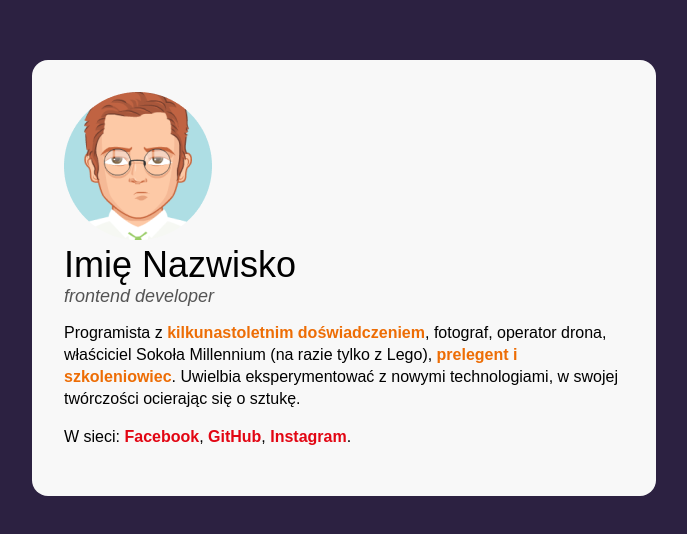
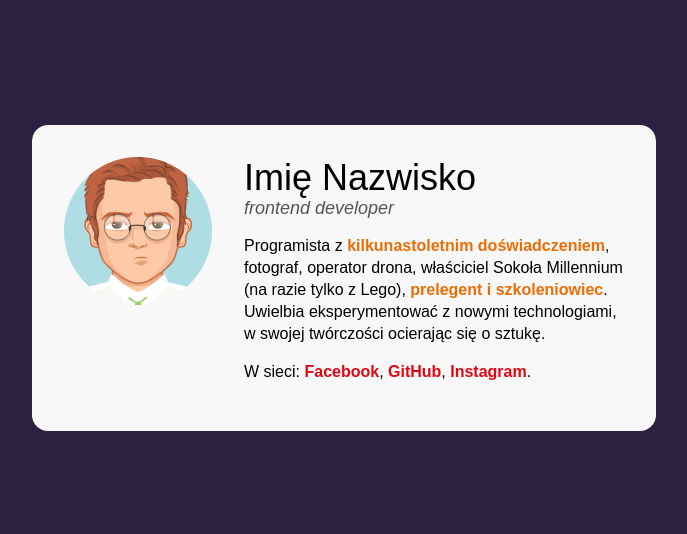
Before and after one commit to Arkadius1/business-card, a plain HTML site: page index.html in a window 1280 px wide. Shown: the part 122-656 px from the top of the page, without its empty margins (296-983 px from the left). Drawn offline with Linux system fonts and the light colour scheme.

Commit message:
project cutting done

```diff
--- a/index.html
+++ b/index.html
@@ -12,6 +12,7 @@
     <main class="main">
       <article class="person">
         <img class="person__image" src="avatar.png" alt="face" />
+        <div>
           <header class="person__info">
             <h1 class="person__name">Imię Nazwisko</h1>
             <p class="person__position">frontend developer</p>
@@ -19,9 +20,10 @@
           <p class="person__description">
             Programista z
             <strong class="special">kilkunastoletnim doświadczeniem</strong>,
-          fotograf, operator drona, właściciel Sokoła Millennium (na razie tylko
-          z Lego), <strong class="special">prelegent i szkoleniowiec</strong>.
-          Uwielbia eksperymentować z nowymi technologiami, w swojej twórczości
+            fotograf, operator drona, właściciel Sokoła Millennium (na razie
+            tylko z Lego),
+            <strong class="special">prelegent i szkoleniowiec</strong>. Uwielbia
+            eksperymentować z nowymi technologiami, w swojej twórczości
             ocierając się o sztukę.
           </p>
           <p class="person__description">
@@ -29,6 +31,7 @@
             <a class="person__link" href="#">GitHub</a>,
             <a class="person__link" href="#">Instagram</a>.
           </p>
+        </div>
       </article>
     </main>
   </body>
--- a/style.css
+++ b/style.css
@@ -28,6 +28,12 @@ body {
 }
 .person {
   font-family: Arial, Helvetica, sans-serif;
+  display: flex;
+  align-items: flex-start;
+}
+
+.person__image {
+  margin-right: 32px;
 }
 
 .person__name {
```
Lines whose indentation alone changed are shown as unchanged.
